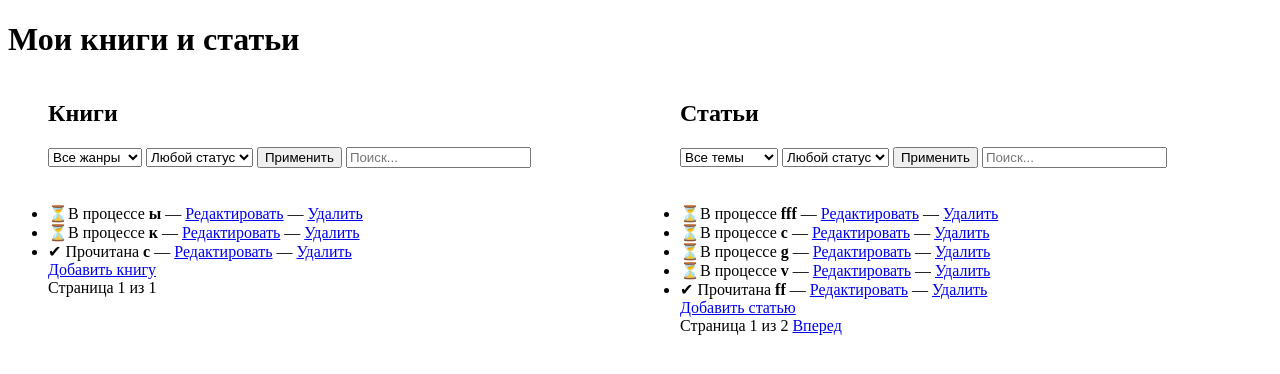
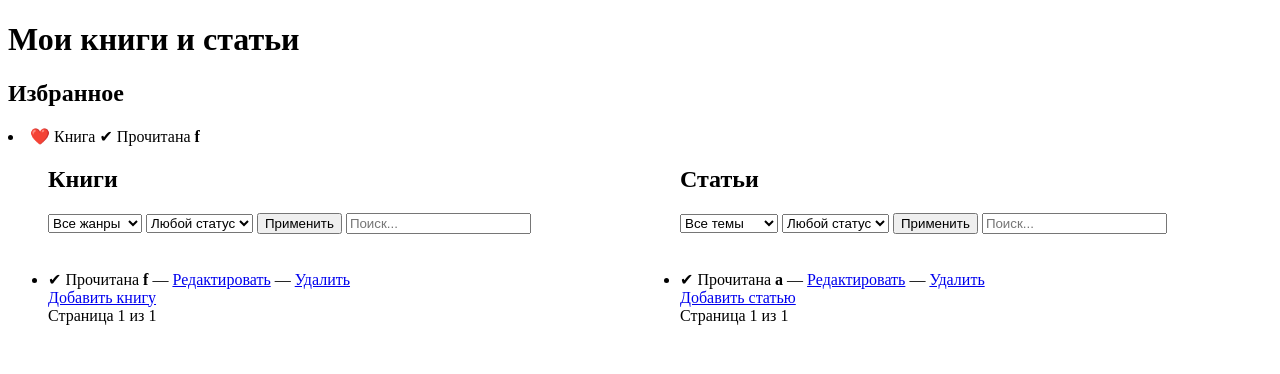
Before and after one commit to NinaSidorenko/django_materials_manager, a Django app: page / in a window 1280 px wide. Shown: the part 26-400 px from the top of the page. Run offline with Django 4.2, Linux system fonts and the light colour scheme; data comes from the database, SQL or seed files in the repository.

Commit message:
Added likes and fixed articleform

```diff
--- a/main/admin.py
+++ b/main/admin.py
@@ -3,7 +3,7 @@
 
 @admin.register(Book)
 class BookAdmin(admin.ModelAdmin):
-    list_display = ('title', 'is_done', 'genre', 'page')
+    list_display = ('title', 'genre', 'page', 'status', 'like')
     list_filter = ('genre',)
     search_fields = ('title',)
 
@@ -11,7 +11,7 @@
 
 @admin.register(Article)
 class ArticleAdmin(admin.ModelAdmin):
-    list_display = ('title', 'is_done', 'subject', 'page')
+    list_display = ('title', 'subject', 'page', 'status', 'like')
     list_filter = ('subject',)
     search_fields = ('title',)
 
--- a/main/forms.py
+++ b/main/forms.py
@@ -3,9 +3,9 @@
 class BookForm(forms.ModelForm):
     class Meta:
         model = Book
-        fields = ['title', 'genre', 'page', 'is_done']
+        fields = ['title', 'genre', 'page', 'status', 'like']
 
 class ArticleForm(forms.ModelForm):
     class Meta:
         model = Article
-        fields = ['title', 'subject', 'page', 'is_done']
+        fields = ['title', 'subject', 'page', 'status', 'like']
--- a/main/models.py
+++ b/main/models.py
@@ -14,20 +14,22 @@
 
 class Book(models.Model):
     title = models.CharField(max_length=200)
-    is_done = models.BooleanField(default=False)
+    status = models.BooleanField(default=False)
     genre = models.ForeignKey(Genre, on_delete=models.CASCADE,
     null=True, blank=True)
     page = models.IntegerField()
+    like = models.BooleanField(default=False)
 
     def __str__(self):
         return self.title
 
 class Article(models.Model):
     title = models.CharField(max_length=200)
-    is_done = models.BooleanField(default=False)
+    status = models.BooleanField(default=False)
     subject = models.ForeignKey(Subject, on_delete=models.CASCADE,
     null=True, blank=True)
     page = models.IntegerField()
+    like = models.BooleanField(default=False)
 
     def __str__(self):
         return self.link
--- a/main/templates/books_articles_list.html
+++ b/main/templates/books_articles_list.html
@@ -16,6 +16,29 @@
 </nav>
 <body>
     <h1>Мои книги и статьи</h1>
+
+    <h2>Избранное</h2>
+
+    {% for book in books %}
+        {% if book.like %}
+        <li> ❤️ Книга
+            {% if book.status %}✔ Прочитана {%else%}⏳В процессе
+            {%endif %}
+            <strong>{{ book.title }}</strong>
+        </li>
+        {%endif%}
+    {% endfor %}
+
+    {% for article in articles %}
+        {% if article.like %}
+        <li> ❤️ Статья
+            {% if article.status %}✔ Прочитана {%else%}⏳В процессе
+            {%endif%}
+            <strong>{{ article.title }}</strong>
+        </li>
+        {%endif%}
+        {% endfor %}
+
     <div class="column">
     <ul>
         <h2>Книги</h2>
@@ -29,8 +52,8 @@
 
     <select name="status_b">
         <option value="">Любой статус</option>
-        <option value="done">Прочитана</option>
-        <option value="not_done">В процессе</option>
+        <option value="Прочитана">Прочитана</option>
+        <option value="В процессе">В процессе</option>
     </select>
 
     <button type="submit">Применить</button>
@@ -40,7 +63,7 @@
     <br></br>
         {% for book in books %}
         <li>
-            {% if book.is_done %}✔ Прочитана {%else%}⏳В процессе
+            {% if book.status %}✔ Прочитана {%else%}⏳В процессе
             {%endif %}
             <strong>{{ book.title }}</strong>
              — <a href="{% url 'book_update' book.pk %}">Редактировать</a>
@@ -80,8 +103,8 @@
 
         <select name="status_a">
         <option value="">Любой статус</option>
-        <option value="done">Прочитана</option>
-        <option value="not_done">В процессе</option>
+        <option value="Прочитана">Прочитана</option>
+        <option value="В процессе">В процессе</option>
     </select>
 
     <button type="submit">Применить</button>
@@ -91,7 +114,7 @@
 <br></br>
         {% for article in articles %}
         <li>
-            {% if article.is_done %}✔ Прочитана {%else%}⏳В процессе
+            {% if article.status %}✔ Прочитана {%else%}⏳В процессе
             {%endif%}
             <strong>{{ article.title }}</strong>
             — <a href="{% url 'article_update' article.pk %}">Редактировать</a>
--- a/main/views.py
+++ b/main/views.py
@@ -6,8 +6,8 @@
 
 from .models import Book, Article
 def books_articles_list(request):
-    books = Book.objects.all().order_by('is_done')
-    articles = Article.objects.all().order_by('is_done')
+    books = Book.objects.all().order_by('status')
+    articles = Article.objects.all().order_by('status')
 
     genre = request.GET.get('genre')
     status_b = request.GET.get('status_b')
@@ -15,11 +15,11 @@
 
     if genre:
         books = books.filter(genre__id=genre)
-    if status_b == 'done':
+    if status_b == 'Прочитана':
         books = books.filter(is_done=True)
     if query_b:
         books = books.filter(title__icontains=query_b)
-    elif status_b == 'not_done':
+    elif status_b == 'В процессе':
         books = books.filter(is_done=False)
 
     subject = request.GET.get('subject')
@@ -28,11 +28,11 @@
 
     if subject:
         articles = articles.filter(subject__id=subject)
-    if status_a == 'done':
+    if status_a == 'Прочитана':
         articles = articles.filter(is_done=True)
     if query_a:
         articles = articles.filter(title__icontains=query_a)
-    elif status_a == 'not_done':
+    elif status_a == 'В процессе':
         articles = articles.filter(is_done=False)
 
     paginator_b = Paginator(books, 5)
@@ -73,14 +73,14 @@
                 article.save()
                 return redirect('books_articles_list')
         else:
-            form = BookForm()
+            form = ArticleForm()
         return render(request, "article_form.html", {"form": form})
 
 @login_required
 def book_update(request, pk):
     book = get_object_or_404(Book, pk=pk)
     if request.method == "POST":
-        form = BookForm(request.POST, instance=task)
+        form = BookForm(request.POST, instance=book)
         if form.is_valid():
             book = form.save(commit=False) # проверить, нужно ли это и следующая строка, если получится странно - убрать
             form.save()
--- a/static/styles.css
+++ b/static/styles.css
@@ -2,3 +2,7 @@
   float: left;
   width: 50%;
 }
+
+.status{
+  width: 10 px;
+}
```
Also changed, not shown: db.sqlite3, main/migrations/0003_rename_is_done_article_status_and_more.py (added).
